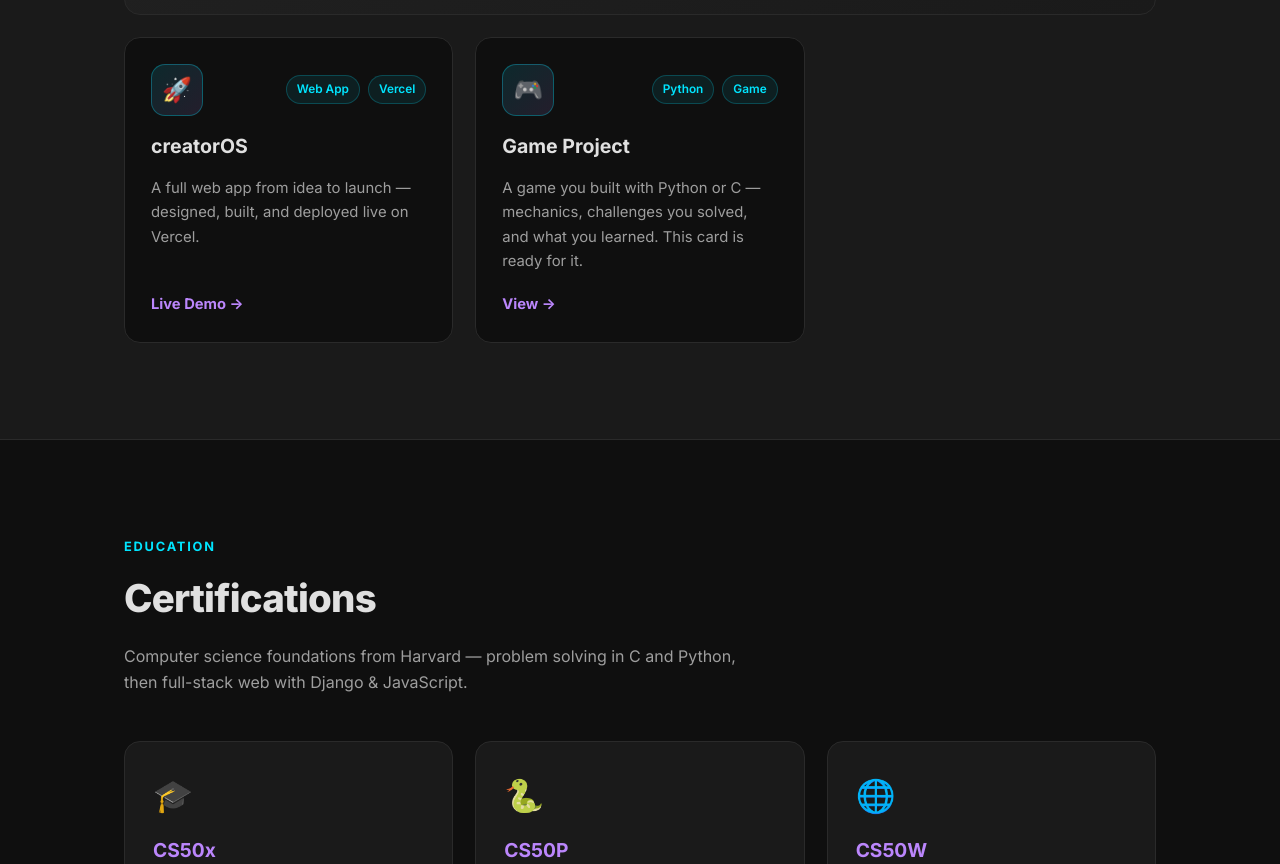
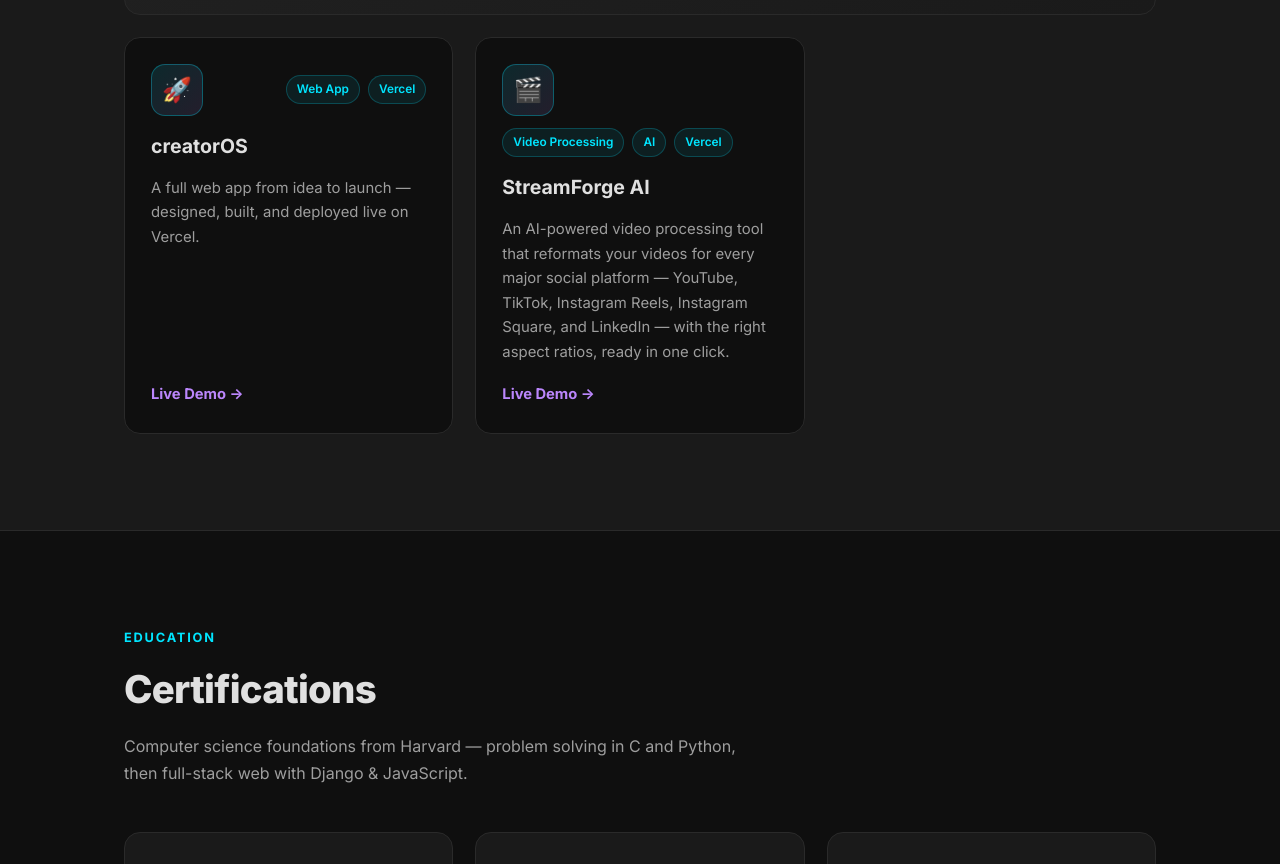
Before and after one commit to mrshasxx1/portfolio, a plain HTML site: page index.html in a window 1280 px wide. Shown: the part 2212-3076 px from the top of the page. Drawn offline with Linux system fonts and the light colour scheme.

Commit message:
Add StreamForge AI project card and .gitignore
Replace the game project placeholder with the StreamForge AI live
project (video processing for YouTube/TikTok/Instagram/LinkedIn),
sync the README project list, and exclude local .freebuff data.

🤖 Generated with Codebuff
Co-Authored-By: Codebuff <noreply@codebuff.com>

```diff
--- a/index.html
+++ b/index.html
@@ -192,13 +192,17 @@
 
       <article class="work-card reveal">
         <div class="work-card-top">
-          <div class="work-icon">🎮</div>
-          <div class="work-tags"><span>Python</span><span>Game</span></div>
+          <div class="work-icon">🎬</div>
+          <div class="work-tags"><span>Video Processing</span><span>AI</span><span>Vercel</span></div>
         </div>
-        <h3>Game Project</h3>
-        <p>A game you built with Python or C — mechanics, challenges you solved, and what you learned. This card is ready for it.</p>
+        <h3>StreamForge AI</h3>
+        <p>
+          An AI-powered video processing tool that reformats your videos for every
+          major social platform — YouTube, TikTok, Instagram Reels, Instagram Square,
+          and LinkedIn — with the right aspect ratios, ready in one click.
+        </p>
         <div class="work-links">
-          <a class="link-live" href="#" target="_blank" rel="noopener">View →</a>
+          <a class="link-live" href="https://stream-forge-ai-bice.vercel.app/" target="_blank" rel="noopener">Live Demo →</a>
         </div>
       </article>
     </div>
```
Also changed, not shown: 2 other files.
